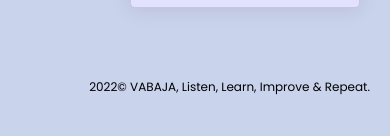
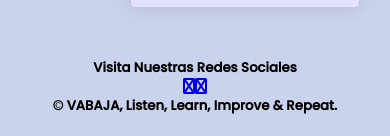
Before and after one commit to VABAJA/Vabaja2.0, a website: page html/nosotros.html in a window 390 px wide. Shown: the part 1151-1287 px from the top of the page. Drawn offline with Linux system fonts and the light colour scheme; files that its build step writes are made by us from their sources.

Commit message:
se agrega footer

```diff
--- a/html/nosotros.html
+++ b/html/nosotros.html
@@ -162,23 +162,35 @@
     <!--Footer-->
 
     <div class="footer-dashboard">
+        <div class="redes">
+            <div class="grid-row_2">
+                <h5>Visita Nuestras Redes Sociales</h5>
 
-        <p>
-            <script>
-                document.write(new Date().getFullYear())
-            </script>© VABAJA, Listen, Learn, Improve & Repeat.
-        </p>
+            </div>
+            <div class="enlaces">
 
-        <script src="../js/main.js"></script>
-        <!--         <script src="https://cdnjs.cloudflare.com/ajax/libs/Chart.js/2.9.3/Chart.min.js"></script>
-        <script src="https://cdnjs.cloudflare.com/ajax/libs/Chart.js/2.9.3/Chart.bundle.min.js"></script>
-        <script src="https://cdnjs.cloudflare.com/ajax/libs/Chart.js/2.9.3/Chart.js"></script>
-        <script src="https://cdn.jsdelivr.net/npm/bootstrap@5.0.2/dist/js/bootstrap.bundle.min.js"
-            integrity="sha384-MrcW6ZMFYlzcLA8Nl+NtUVF0sA7MsXsP1UyJoMp4YLEuNSfAP+JcXn/tWtIaxVXM" crossorigin="anonymous">
-            </script> -->
+                <a href="https://www.facebook.com/GrupoVabaja">
+                    <i class="fas fa-facebook" title="facebook"> </i></a>
+                <a href="https://www.linkedin.com/company/vabaja">
+                    <i class="fas fa-linkedin" title="LinkedIn"></i></a>
+            </div>
 
 
+        </div>
+        <div class="vabaja">
+
+
+            <h5>
+                <script>
+                    document.write(new Date().getFullYear())
+                    </div >
+                </script>© VABAJA, Listen, Learn, Improve & Repeat.
+            </h5>
+            <script src="./js/main.js"></script>
+
+        </div>
     </div>
+    <!-- Termina Footer -->
 
 </body>
 
--- a/scss/main.scss
+++ b/scss/main.scss
@@ -66,7 +66,7 @@ body {
 .sidebar {
     position: fixed;
     width: 230px;
-    height: calc(75vh - 90px);
+    height: calc(75vh - 150px);
     margin-top: 176px;
     margin-left: 20px;
     z-index: 1024;
@@ -101,7 +101,7 @@ body {
 
 .dropdown {
     position: relative;
-    display:inline-block;
+    display: inline-block;
     font-family: "Poppins";
     color: $azul;
 }
@@ -113,13 +113,12 @@ body {
 .dropdown-content {
     display: none;
     position: absolute;
-    left:0;
+    left: 0;
     background-color: $NavBar;
     min-width: 160px;
     box-shadow: 0px 8px 16px 0px rgba(0, 0, 0, 0.2);
     /* padding: 12px 16px; */
     z-index: 1;
-
 }
 
 .dropdown:hover .dropdown-content {
@@ -128,7 +127,7 @@ body {
 .desc {
     padding: 15px;
     text-align: center;
-  }
+}
 /* Termina Menu Desplegable */
 
 /* Header */
@@ -411,7 +410,7 @@ nav {
 }
 .card-text {
     color: $textoNegro;
-    font-family: 'Poppins';
+    font-family: "Poppins";
 }
 @media only screen and (max-width: 468px) {
     .card-text {
@@ -589,7 +588,7 @@ nav {
     padding: 20px;
     display: flex;
     align-items: center;
-    justify-content: flex-end;
+    justify-content: space-between;
 }
 
 .footer-dashboard p {
@@ -597,6 +596,23 @@ nav {
     color: $textoNegro;
     font-family: "Poppins";
     font-size: 12px;
+}
+.redes {
+    display: inline;
+    flex-direction: column;
+
+
+}
+
+@media only screen and (max-width: 468px) {
+    .footer-dashboard {
+        flex-direction: column;
+    }
+    .enlaces {
+        display: flex;
+        justify-content: center;
+
+    }
 }
 
 /* .navbar-bar button#boton-sidebar_left {
```
Also changed, not shown: html/contacto.html (+24 -15 lines), html/ophormiga.html (+25 -12 lines), html/servicios.html (+30 -13 lines), index.html (+26 -12 lines), css/styles.css.
